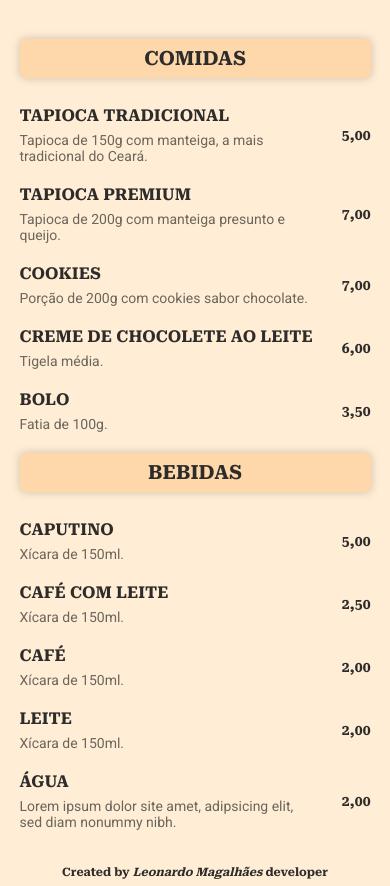
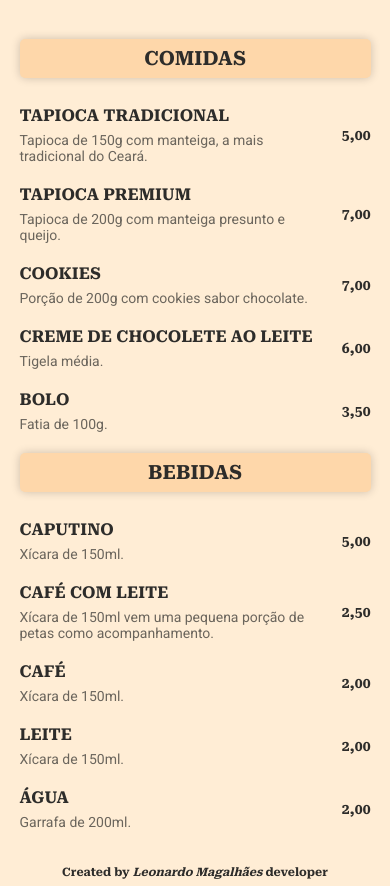
Before and after one commit to leoleodev/rocketCoffee, a plain HTML site: page index.html in a window 390 px wide. Shown: the part 87-973 px from the top of the page. Drawn offline with Linux system fonts and the light colour scheme.

Commit message:
update general

```diff
--- a/css/global.css
+++ b/css/global.css
@@ -13,15 +13,15 @@
 
 body{
     background: var(--background);
-
     width: 25vw;
-
-    align-items: center;
 
     margin: 0 auto;
 }
 
 header{
+
+    width: 100%;
+
     margin: 2rem 0;
 
     display: flex;
@@ -52,6 +52,8 @@ p{
 }
 
 main{
+    width: 100%;
+
     display: flex;
     flex-direction: column;
     align-items: center;
@@ -108,6 +110,10 @@ ul li div.title{
 }
 
 footer{
+    width: 100%;
+
+    margin-bottom: 0.5rem;
+
     text-align: center;
 
     font-size: 1rem;
--- a/css/responsibility.css
+++ b/css/responsibility.css
@@ -2,6 +2,9 @@
 @media(max-width: 1080px){
     html{
         font-size: 93.75%;
+    }
+    body{
+        width: 90vw;
     }
 }
 
--- a/index.html
+++ b/index.html
@@ -87,7 +87,7 @@
                 <li>
                     <div class="title">
                         <h3> CAFÉ COM LEITE </h3>
-                        <P class="description"> Xícara de 150ml. </P>
+                        <P class="description"> Xícara de 150ml vem uma pequena porção de petas como acompanhamento. </P>
                     </div>
                     <strong class="price"> 2,50 </strong>
                 </li>
@@ -108,7 +108,7 @@
                 <li>
                     <div class="title">
                         <h3> ÁGUA </h3>
-                        <P class="description"> Lorem ipsum dolor site amet, adipsicing elit, sed diam nonummy nibh. </P>
+                        <P class="description"> Garrafa de 200ml. </P>
                     </div>
                     <strong class="price"> 2,00 </strong>
                 </li>
```
